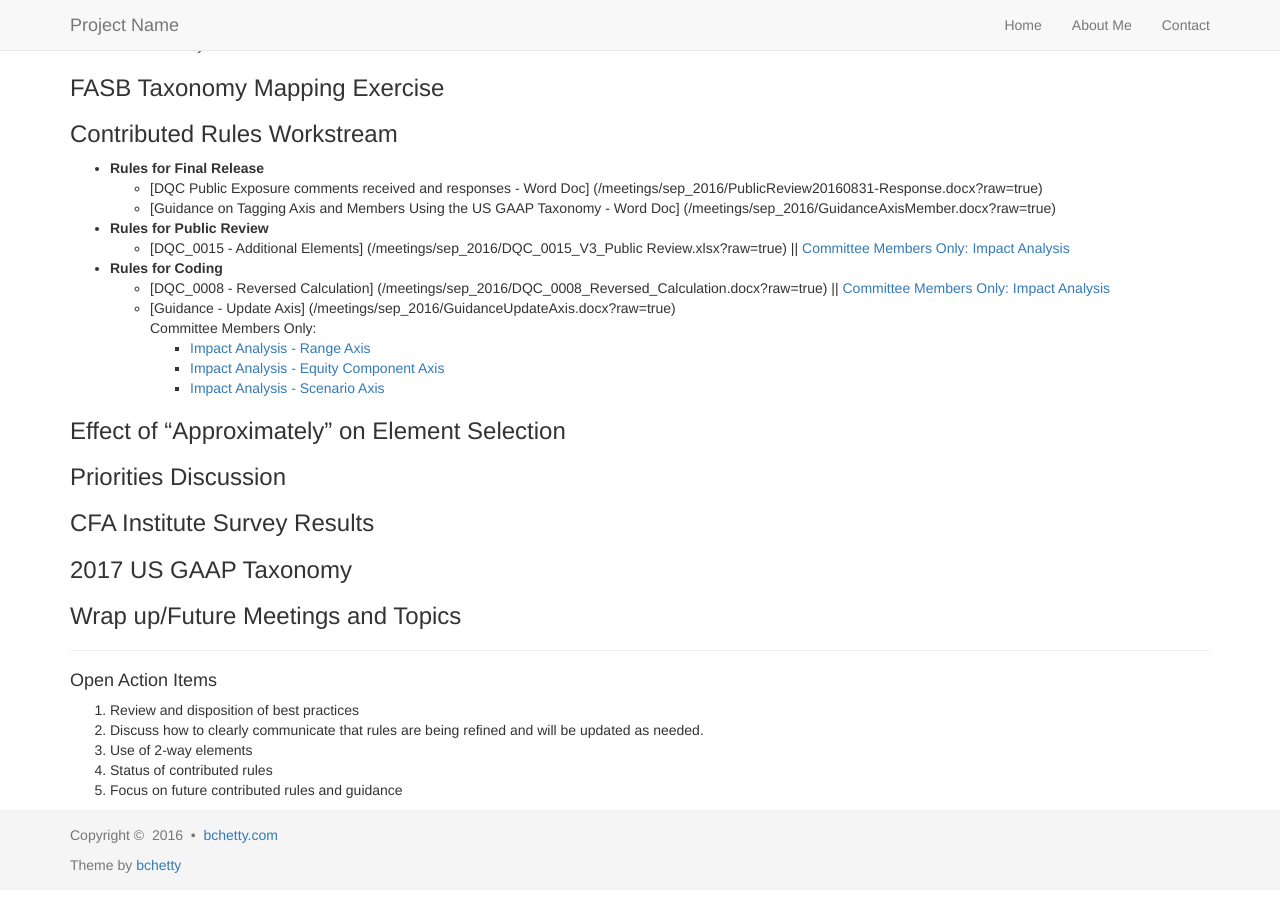
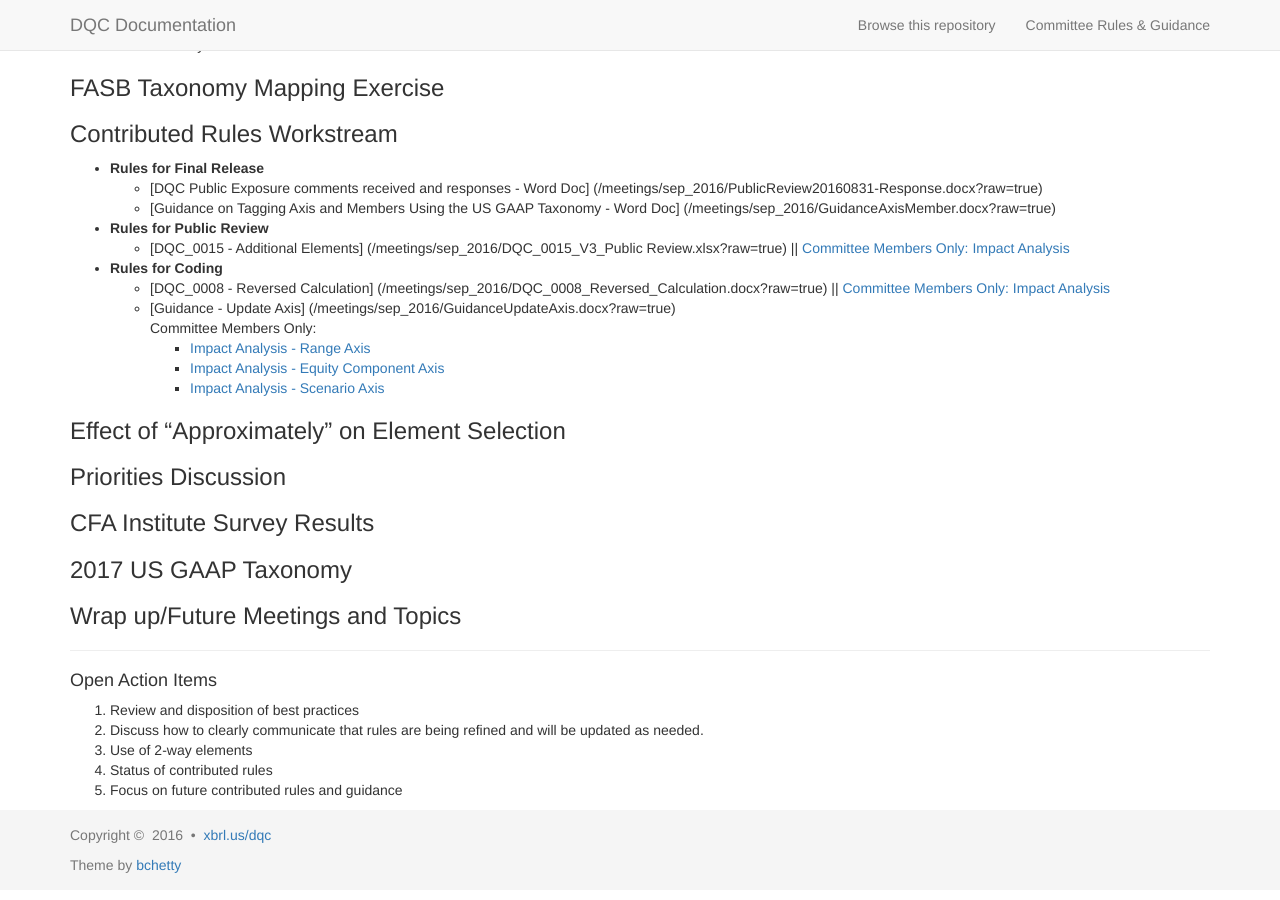
Before and after one commit to DataQualityCommittee/documentation, a Jekyll site: the page built from 20160929/index.md, in a window 1280 px wide and 900 px high, scrolled down 188 px. Built offline with Jekyll 4.4.1, drawn with Linux system fonts in a browser that asks for light colours; nearby versions of some CDN libraries.

Commit message:
update config

```diff
--- a/_config.yml
+++ b/_config.yml
@@ -9,59 +9,55 @@ gems:
 # If you are hosting it on Github for some project with name 'projectname', then the url and baseurl should look like:
 #url: "http://username.github.io/projectname"
 #baseurl: "/projectname"
-url: ""
+url: "https://dataqualitycommittee.github.io"
 enforce_ssl: ""
-baseurl: "/jekyllBasic"
+baseurl: "/documentation"
 
 # Title of website
-title: Project Name
+title: DQC Documentation
 
 #Default keywords (used if no keywords are specified on a page basis)
-keywords: test1, test2, etc
+#keywords:
 
 # Short description of your site
-desc: Sample Description
+desc: Agendas, draft documents &amp; completed public exposure comments
 
 # --- Navigation bar options --- #
 
 # Image to show in the navigation bar - image must be a square (width = height)
 # Remove this parameter if you don't want an image in the navbar
-avatar: "/img/avatar.jpg"
+avatar: "https://avatars2.githubusercontent.com/u/12073756?v=3&s=200"
 
 # List of links in the navigation bar
 nav-links:
-  Home: ""
-  About Me: "aboutme"
-  Contact: "contact"
+  Browse this repository: "https://github.com/dataqualitycommittee/documentation"
+  Committee Rules &amp; Guidance: "https://xbrl.us/dqc"
+
 
 # --- Footer options --- #
 
 # If the values are empty, they are ignored
 profile:
-  name: Babji Chetty
-  email: Your-Email
-  facebook: your-fb-id
-  github: your-github-id
-  twitter: your-twitter-id
-  linkedin: your-linkedin-id
-  stackoverflow: your-stackoverflow-id
+  name: XBRL US Center for Data Quality Commitee
+  email: dqc@xbrl.us
+  github: dataqualitycommittee
 
 # To display link in the footer section
-pretty-url: "bchetty.com"
+pretty-url: "xbrl.us/dqc"
 
 # --- Misc --- #
 
 # Your Disqus profile (shortname) settings
-disqus: "Your-Disqus-Id"
+#disqus: ""
 
 # Google Analytics Settings
-google_analytics: "Your-GA-Id"
+google_analytics: "UA-1591771-3"
 
 # Set these options as you need (For more information, check Jekyll's site)
-timezone: "Europe/Berlin"
+timezone: "America/New_York"
 markdown: kramdown
 highlighter: rouge
-permalink: /blog/:title
+#permalink: /blog/:title
 paginate: 5
 
 # Default YAML values (more information on Jekyll's site)
```
